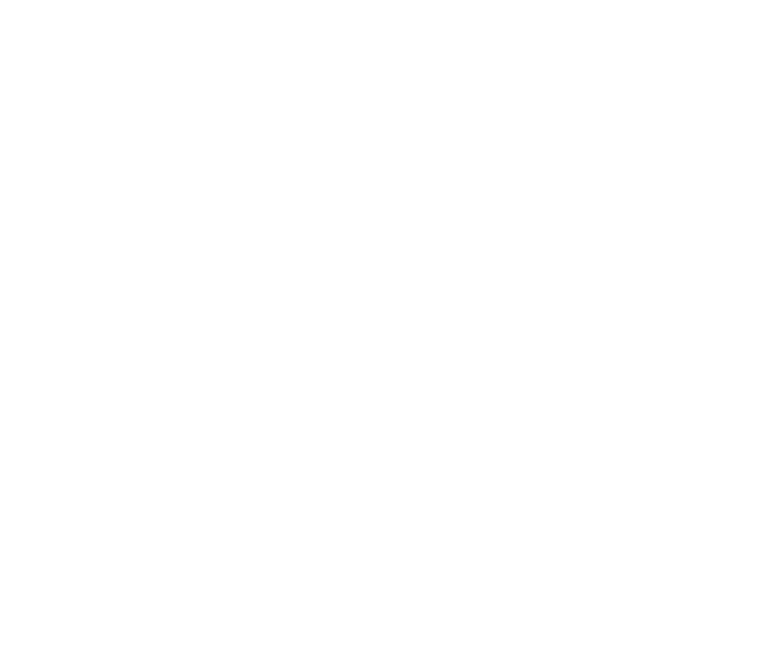
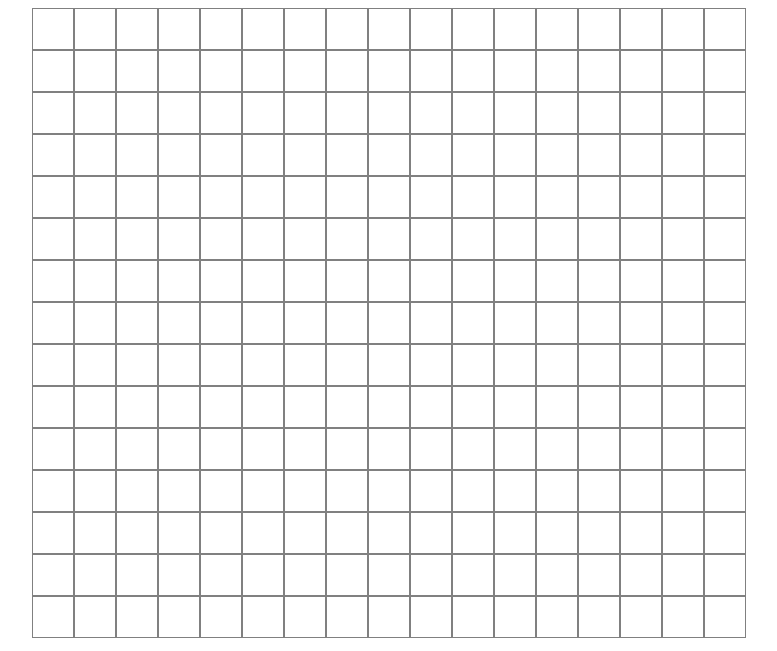
Before and after one commit to Christophrenic/Etch-a-Sketch, a plain HTML site: page index.html in a window 1280 px wide. Shown: the whole page, without its empty margins (288-1065 px from the left). Drawn offline with Linux system fonts and the light colour scheme.

Commit message:
Create border for default 16x16 grid
Add grey border around grid divs for grid visibility.

```diff
--- a/JavaScript.js
+++ b/JavaScript.js
@@ -4,7 +4,7 @@ function createDefaultGrid() {                                 //createDefaultGr
         document.body.appendChild(gridContainer)
 
     let i = 0;
-    while (i < 256) {                                          //Create grids and append inside gridContainer
+    while (i < 255) {                                          //Create grids and append inside gridContainer
         const defaultGrid = document.createElement('div');
         defaultGrid.classList.add('gridDiv');
         gridContainer.appendChild(defaultGrid);
--- a/style.css
+++ b/style.css
@@ -13,4 +13,9 @@ body {
 .gridDiv {
     height: 40px;
     width: 40px;
+    border: 1px solid gray;
 }
+
+.gridDiv:hover {
+    background-color: black;
+}
```
